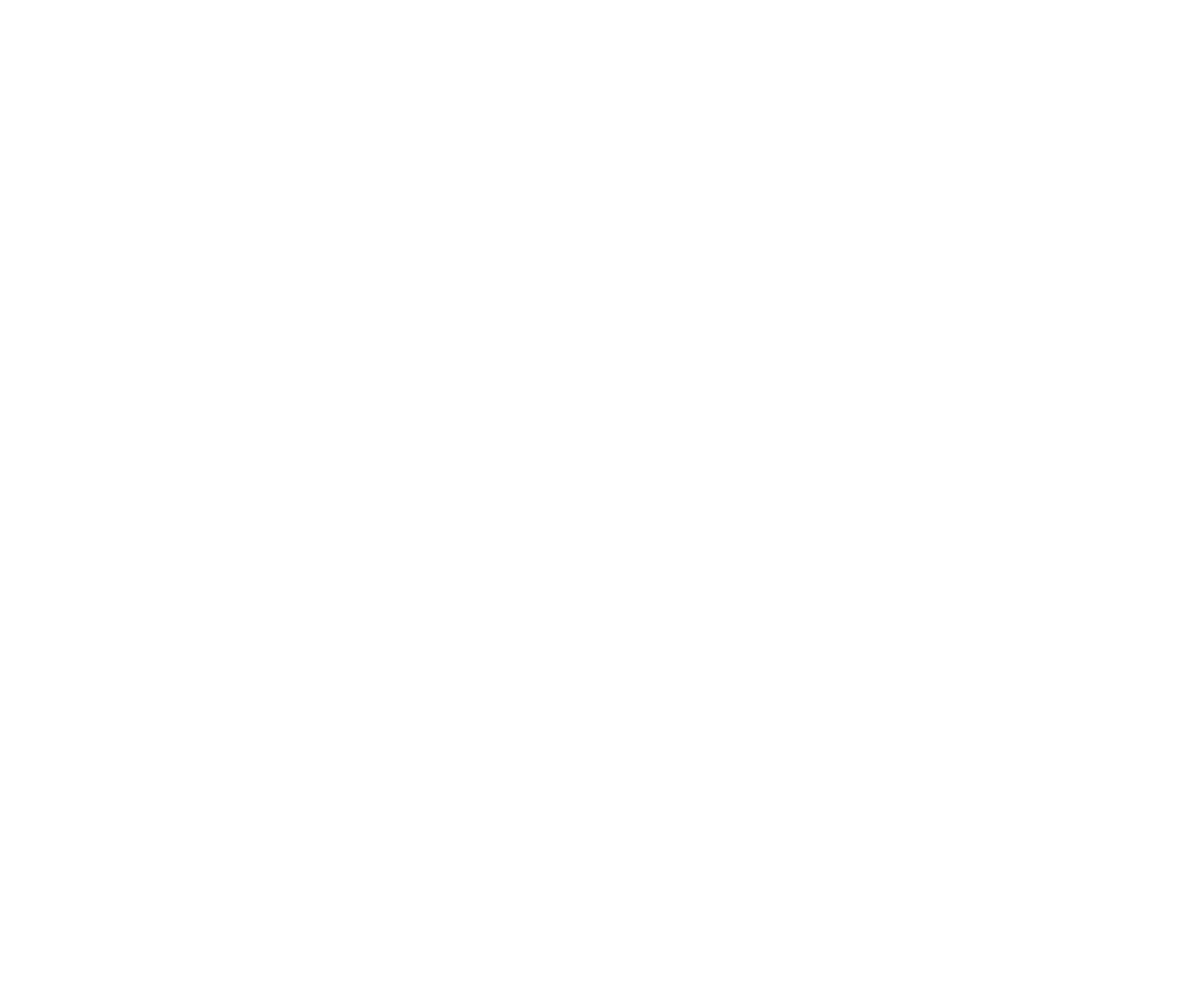
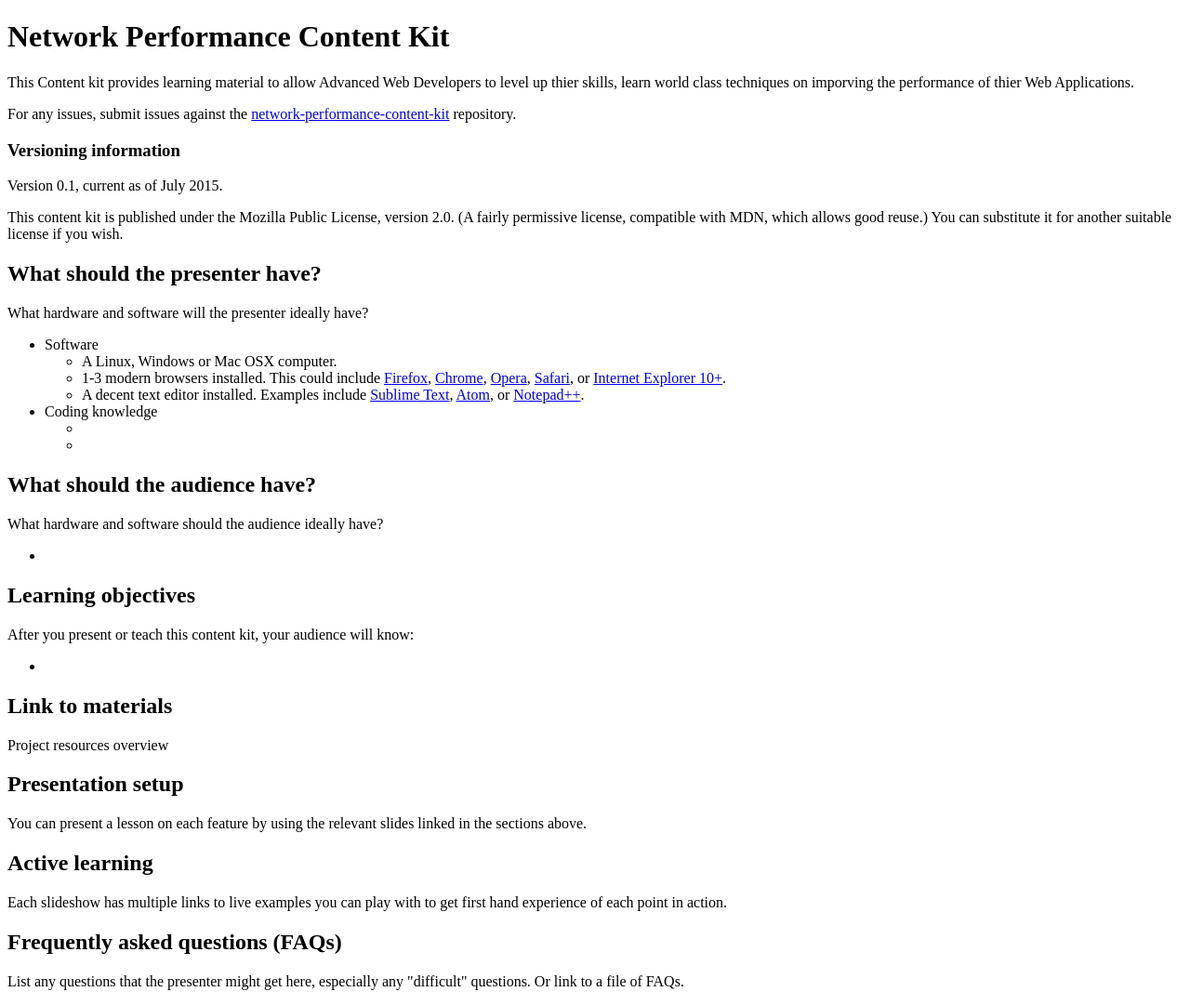
Before and after one commit to vigneshshanmugam/network-performance-content-kit, a website: page index.html in a window 1280 px wide. Shown: the whole page at 93% size. Before the commit the page ends 800 px from the top, so only its background shows below. Drawn offline with Linux system fonts and the light colour scheme.

Commit message:
Initial Changes

```diff
--- a/index.html
+++ b/index.html
@@ -1,9 +1,76 @@
 <!DOCTYPE html>
 <html>
 <head>
+	<meta http-equiv="Content-Type" content="text/html; charset=utf-8"/>
+	<meta name="viewport" content="width=device-width, initial-scale=1.0, maximum-scale=1.0, user-scalable=0" />
 	<title>Content Kit for Network Performance</title>
+	<link href="static/main.css" rel="stylesheet" type="text/css">
 </head>
 <body>
+	<h1>Network Performance Content Kit</h1>
+	<p>This Content kit provides learning material to allow Advanced Web Developers to level up thier skills, learn world class techniques on imporving the performance of thier Web Applications.</p>
+
+	<p>For any issues, submit issues against the <a href="https://github.com/vigneshshanmugam/network-performance-content-kit">network-performance-content-kit</a> repository.</p>
+
+	<h3>Versioning information</h3>
+
+	<p>Version 0.1, current as of July 2015.</p>
+
+	<p>This content kit is published under the Mozilla Public License, version 2.0. (A fairly permissive license, compatible with MDN, which allows good reuse.) You can substitute it for another suitable license if you wish.</p>
+
+	<h2>What should the presenter have?</h2>
+
+	<p>What hardware and software will the presenter ideally have?</p>
+
+	<ul>
+	    <li>Software
+	      <ul>
+	        <li>A Linux, Windows or Mac OSX computer.</li>
+	        <li>1-3 modern browsers installed. This could include <a href="https://www.mozilla.org/en-US/firefox/new/">Firefox</a>, <a href="https://www.google.com/chrome/">Chrome</a>, <a href="www.opera.com/download">Opera</a>, <a href="http://www.apple.com/safari/">Safari</a>, or <a href="http://windows.microsoft.com/en-US/internet-explorer/download-ie">Internet Explorer 10+</a>.</li>
+	        <li>A decent text editor installed. Examples include <a href="http://www.sublimetext.com/">Sublime Text</a>, <a href="https://atom.io/">Atom</a>, or <a href="http://notepad-plus-plus.org/">Notepad++</a>.</li>
+	      </ul>
+	    </li>
+	    <li>Coding knowledge
+	      <ul>
+	        <li></li>
+	        <li></li>
+	      </ul>
+	    </li>
+	</ul>
+
+	<h2>What should the audience have?</h2>
+
+	<p>What hardware and software should the audience ideally have?</p>
+
+	<ul>
+    	<li></li>
+	</ul>
+
+	<h2>Learning objectives</h2>
+
+	<p>After you present or teach this content kit, your audience will know:</p>
+
+	<ul>
+	  <li></li>
+	</ul>
+
+	<h2>Link to materials</h2>
+
+	<p>Project resources overview</p>
+
+	<h2>Presentation setup</h2>
+
+	<p>You can present a lesson on each feature by using the relevant slides linked in the sections above.</p>
+
+	<h2>Active learning</h2>
+
+	<p>Each slideshow has multiple links to live examples you can play with to get first hand experience of each point in action.</p>
+
+	<h2>Frequently asked questions (FAQs)</h2>
+
+	<p>
+	List any questions that the presenter might get here, especially any "difficult" questions. Or link to a file of FAQs.
+	</p>
 
 </body>
 </html>
--- a/package.json
+++ b/package.json
@@ -1,6 +1,6 @@
 {
   "name": "network-performance-content-kit",
-  "version": "1.0.0",
+  "version": "0.0.1",
   "description": "Content Kit for Network Performance",
   "main": "index.js",
   "scripts": {
```
Also changed, not shown: README.md, demos/script-loading/async-loading-using-js.html (added), demos/script-loading/async-loading.html (added), demos/script-loading/defer-loading.html (added), static/main.css (added), 1 other file.
